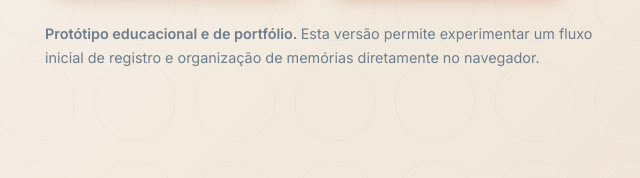
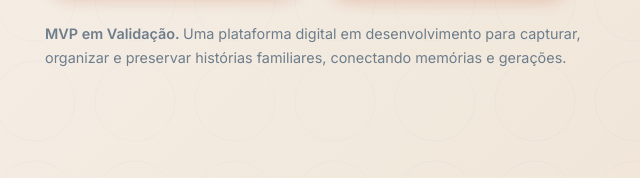
Before and after one commit to MCLG1661/Memorias-Invisiveis-Preservando-Historias-Antes-Que-Se-Apaguem, a plain HTML site: page index.html in a window 1280 px wide. Shown: the part 849-1027 px from the top of the page, 15-655 px from the left. Drawn offline with nearby package versions, Linux system fonts and the light colour scheme.

Commit message:
Reposition MVP for product validation
Updated project description and content to reflect the current development phase.

```diff
--- a/index.html
+++ b/index.html
@@ -7,7 +7,7 @@
 
     <meta
         name="description"
-        content="Memórias Invisíveis — protótipo interativo de produto digital para registro, organização e preservação de histórias e memórias familiares entre gerações."
+        content="Memórias Invisíveis — plataforma digital em desenvolvimento para registrar, organizar e preservar histórias e memórias familiares entre gerações."
     >
 
     <title>Memórias Invisíveis — Preservando Histórias</title>
@@ -164,12 +164,12 @@
                     "
                 >
                     <strong>
-                        Protótipo educacional e de portfólio.
+                        MVP em Validação.
                     </strong>
 
-                    Esta versão permite experimentar um fluxo
-                    inicial de registro e organização de memórias
-                    diretamente no navegador.
+                    Uma plataforma digital em desenvolvimento para
+                    capturar, organizar e preservar histórias familiares,
+                    conectando memórias e gerações.
                 </p>
 
             </div>
```
